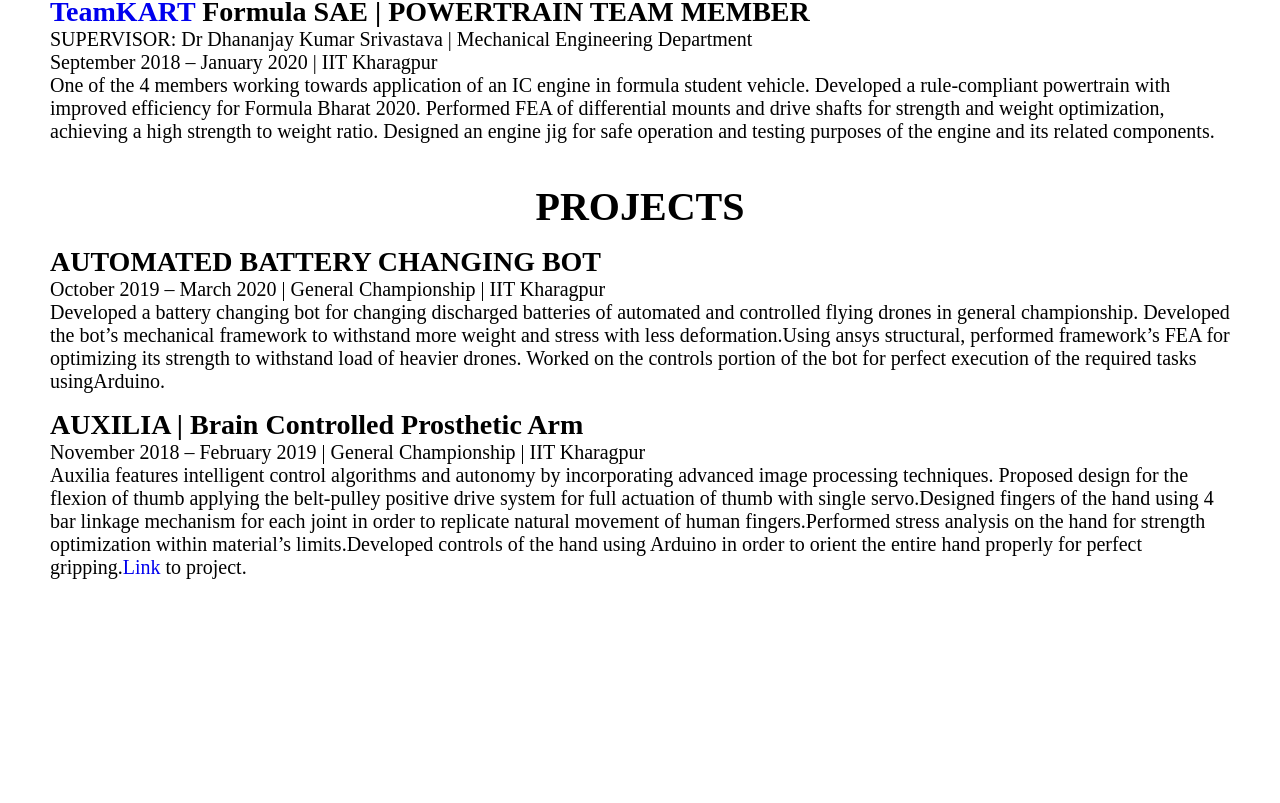
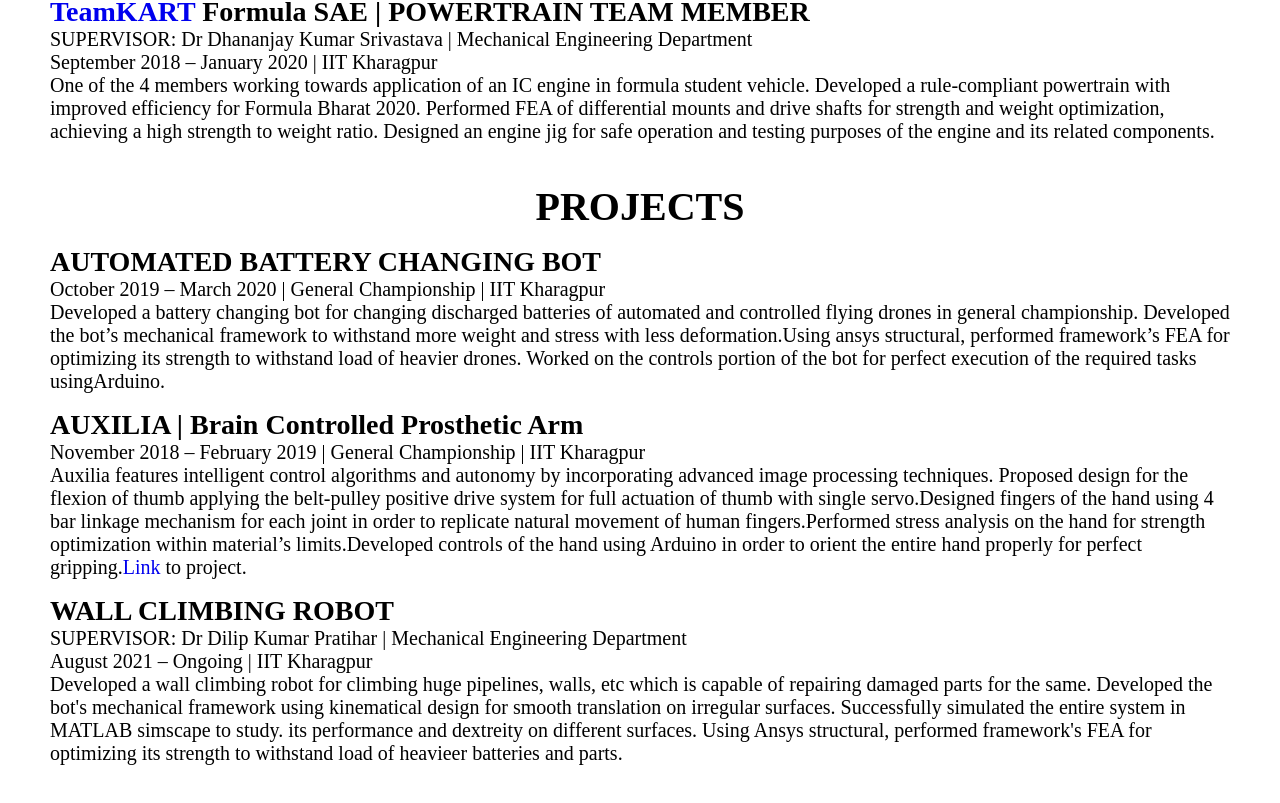
Before and after one commit to shuvo151dey/devank-profile, a React (Create React App) app: page / in a window 1280 px wide. Shown: the part 1311-2114 px from the top of the page. Before the commit the page ends 1940 px from the top, so only its background shows below. Built offline with nearby package versions, Linux system fonts and the light colour scheme.

Commit message:
Update App.js

```diff
--- a/src/App.js
+++ b/src/App.js
@@ -91,6 +91,7 @@ function App() {
 						purposes of the engine and its related components.
 					</p>
 				</div>
+
 				<h3>PROJECTS</h3>
 				<div className="content-box">
 					<h4>
@@ -123,6 +124,21 @@ function App() {
 						to project.
 					</p>
 				</div>
+				<div className="content-box">
+					<h4>
+						<span>WALL CLIMBING ROBOT</span>
+					</h4>
+					<p>SUPERVISOR: Dr Dilip Kumar Pratihar | Mechanical Engineering Department</p>
+					<p>August 2021 – Ongoing | IIT Kharagpur</p>
+					<p>
+						Developed a wall climbing robot for climbing huge pipelines, walls, etc which is capable of repairing
+						damaged parts for the same. Developed the bot's mechanical framework using kinematical design for smooth
+						translation on irregular surfaces. Successfully simulated the entire system in MATLAB simscape to study. its
+						performance and dextreity on different surfaces. Using Ansys structural, performed framework's FEA for
+						optimizing its strength to withstand load of heavieer batteries and parts.
+
+					</p>
+				</div>
 			</div>
 		</React.Fragment>
 	);
```
